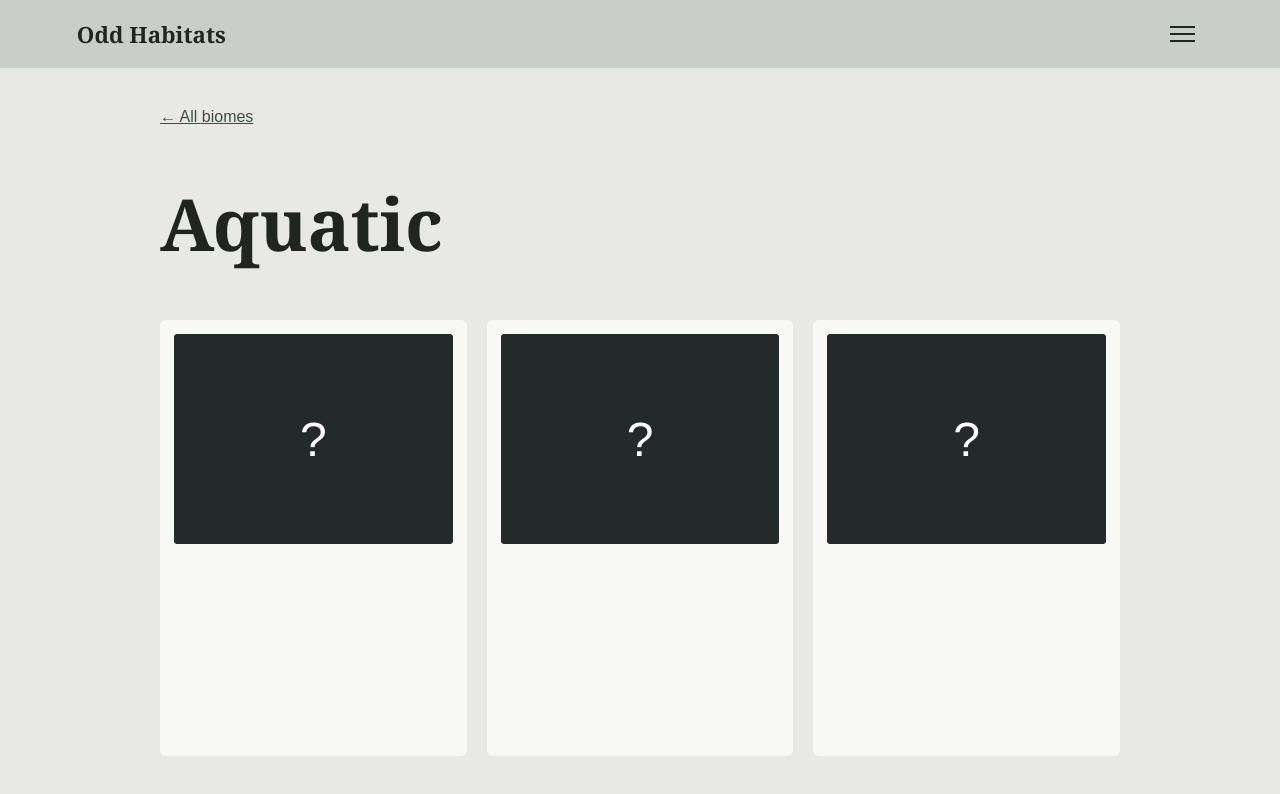
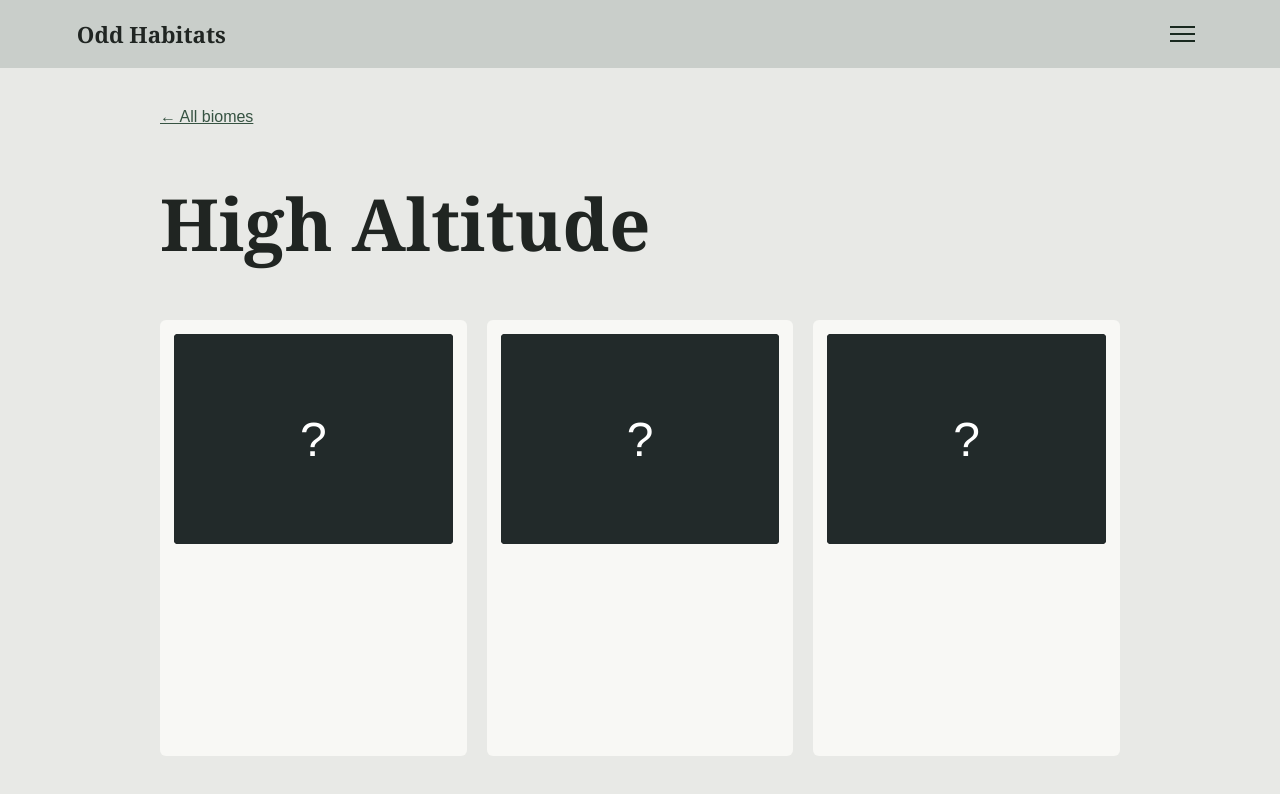
Before and after one commit to Klemil-coder/Web_Development_Assignment2, a plain HTML site: page high-altitude.html in a window 1280 px wide. Drawn offline with Linux system fonts and the light colour scheme; no server answers.

```diff
--- a/high-altitude.html
+++ b/high-altitude.html
@@ -25,7 +25,7 @@
 
     <main class="page">
     <a class="back-link" href="index.html">← All biomes</a>
-    <h1>Aquatic</h1>
+    <h1>High Altitude</h1>
 
     <section class="animal-grid" aria-label="High-altitude animals">
       <article class="animal" data-wikipedia-title="Euophrys omnisuperstes">
```
